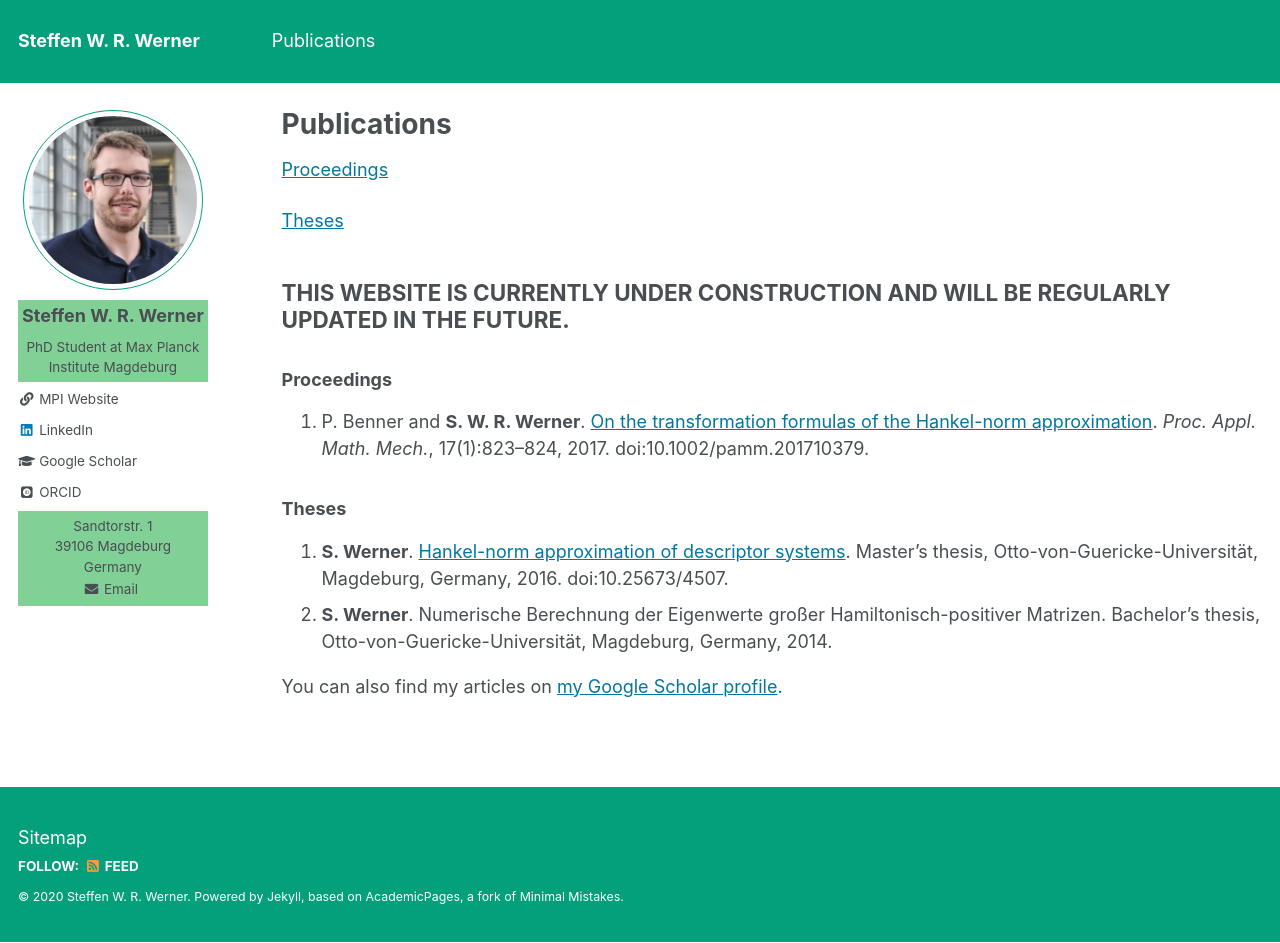
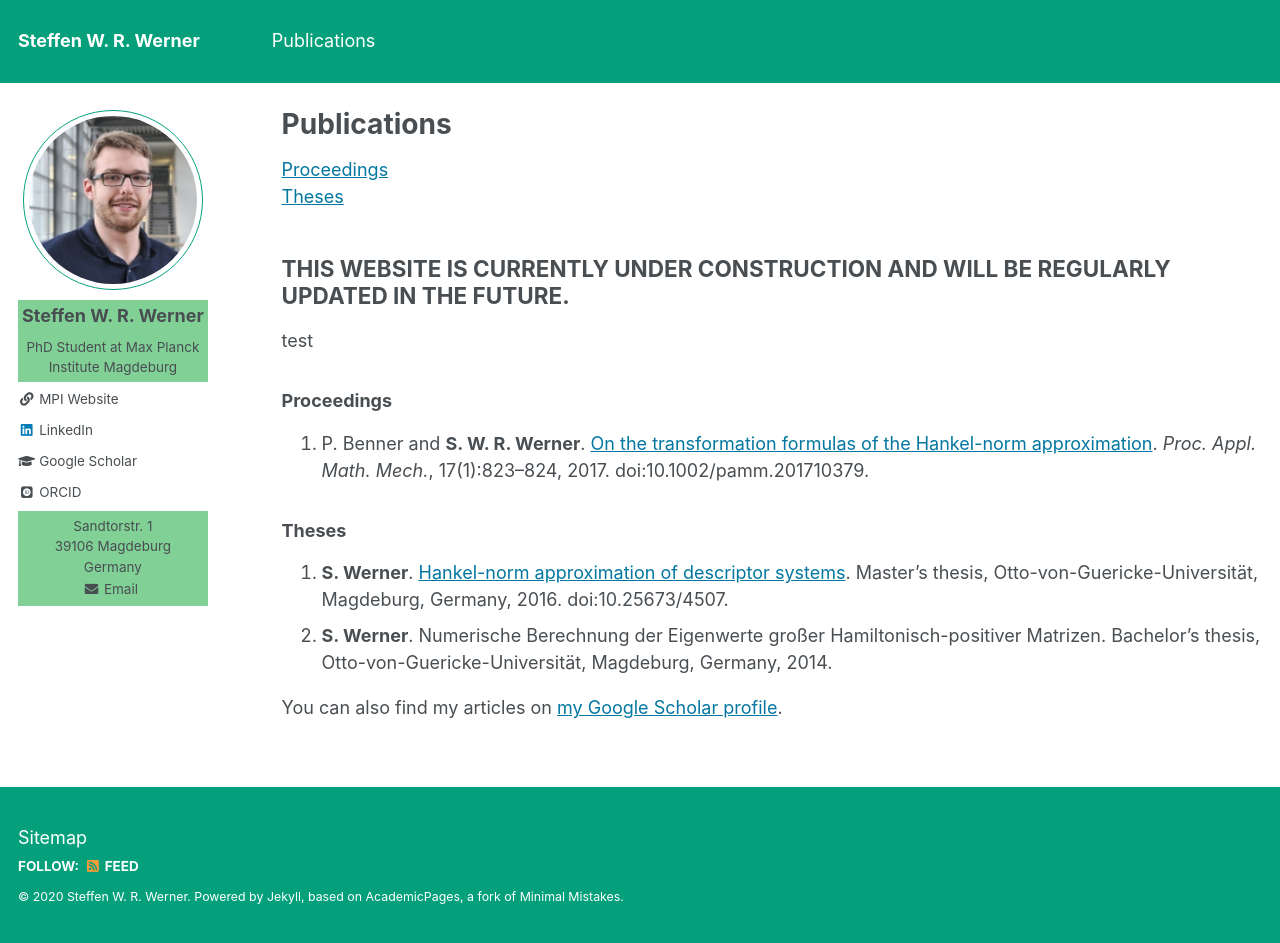
Before and after one commit to ninsteve/ninsteve.github.io, a Jekyll site: the page built from _pages/publications.md, in a window 1280 px wide and 943 px high. Built offline with Jekyll 4.4.1, drawn with Linux system fonts in a browser that asks for light colours; some web fonts are replaced.

Commit message:
Removed empty line

```diff
--- a/_pages/publications.md
+++ b/_pages/publications.md
@@ -6,10 +6,11 @@ author_profile: true
 ---
 
 [Proceedings](#proceedings)
-
 [Theses](#theses)
 
 ## THIS WEBSITE IS CURRENTLY UNDER CONSTRUCTION AND WILL BE REGULARLY UPDATED IN THE FUTURE.
+
+test
 
 ### <a name="proceedings"></a>Proceedings ###
 1.  P. Benner and <strong>S. W. R. Werner</strong>. <a target="blank_"
@@ -27,7 +28,3 @@ author_profile: true
     Otto-von-Guericke-Universität, Magdeburg, Germany, 2014.
 
 You can also find my articles on <a href="{{author.googlescholar}}">my Google Scholar profile</a>.
-
-{% if author.googlescholar %}
-  You can also find my articles on <u><a href="{{author.googlescholar}}">my Google Scholar profile</a>.</u>
-{% endif %}
```
